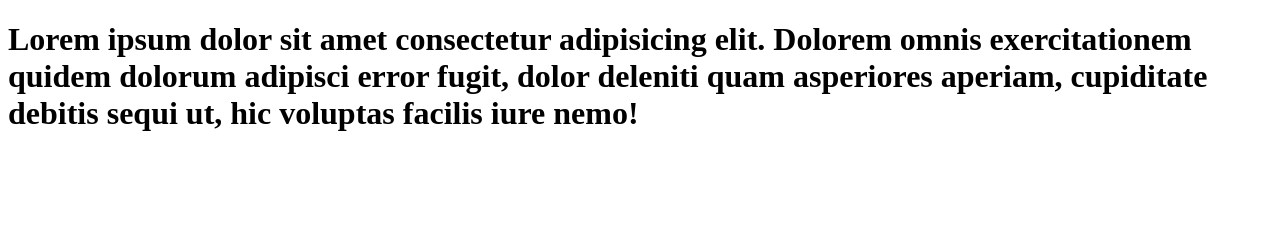
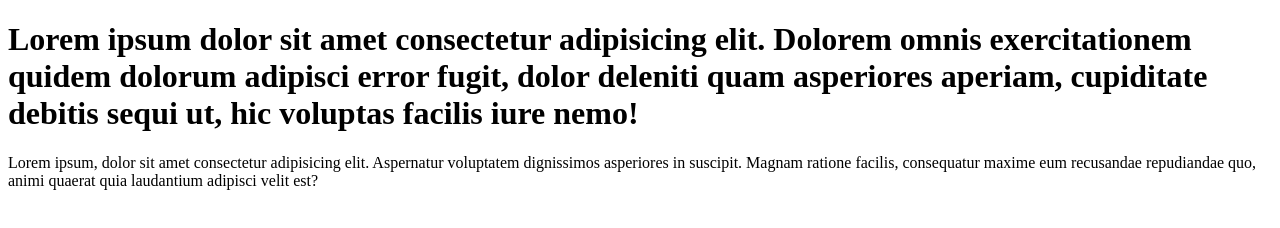
Before and after one commit to GFLabandon/git-and-github-tutorial, a plain HTML site: page gitthree/index.html in a window 1280 px wide. Drawn offline with Linux system fonts and the light colour scheme.

Commit message:
add paragraph to code

```diff
--- a/gitthree/index.html
+++ b/gitthree/index.html
@@ -10,5 +10,9 @@
         Dolorem omnis exercitationem quidem dolorum adipisci error fugit,
         dolor deleniti quam asperiores aperiam, cupiditate debitis sequi ut,
         hic voluptas facilis iure nemo!</h1>
+        <p>Lorem ipsum, dolor sit amet consectetur adipisicing elit.
+             Aspernatur voluptatem dignissimos asperiores in suscipit.
+             Magnam ratione facilis, consequatur maxime eum recusandae repudiandae quo,
+             animi quaerat quia laudantium adipisci velit est?</p>
 </body>
 </html>
```
